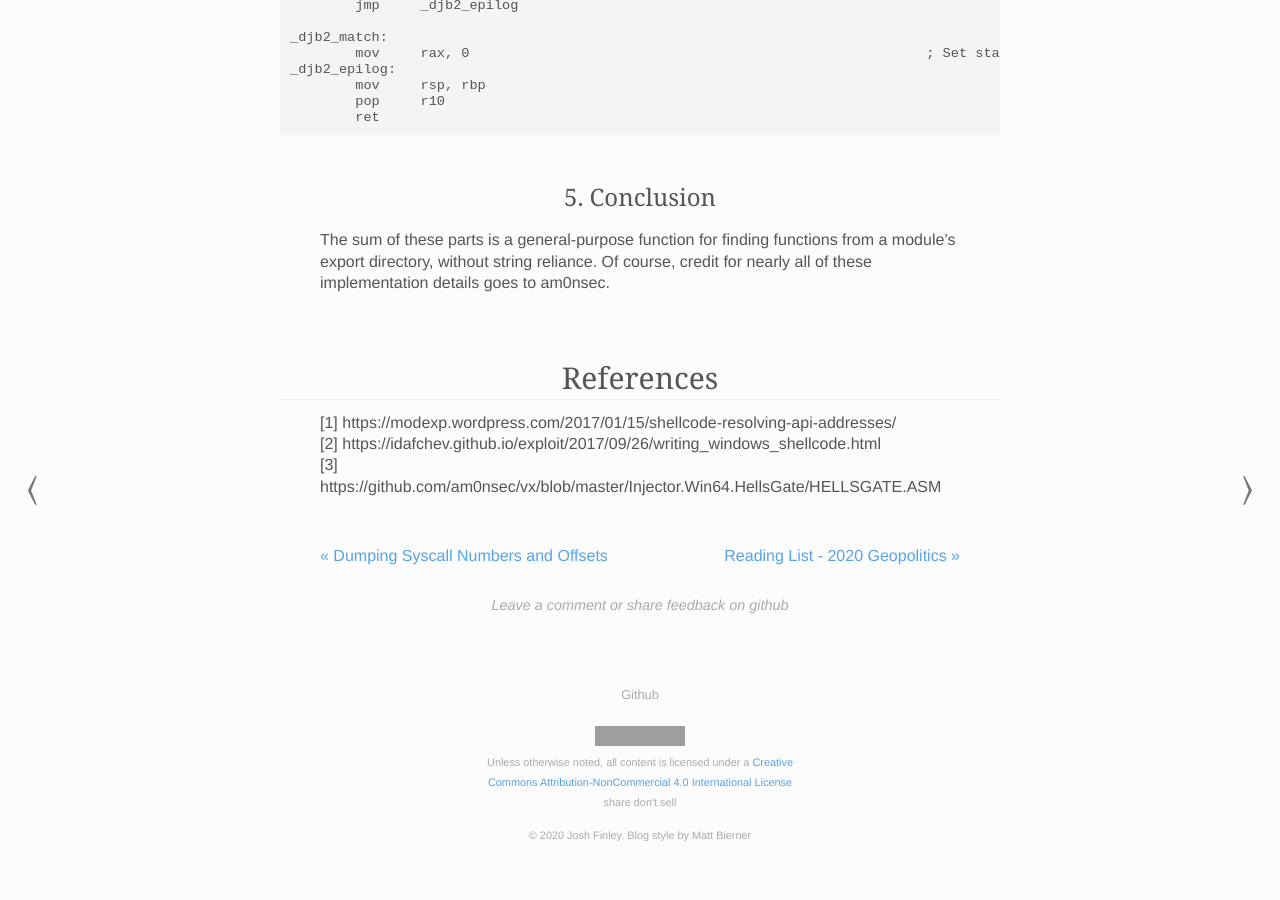
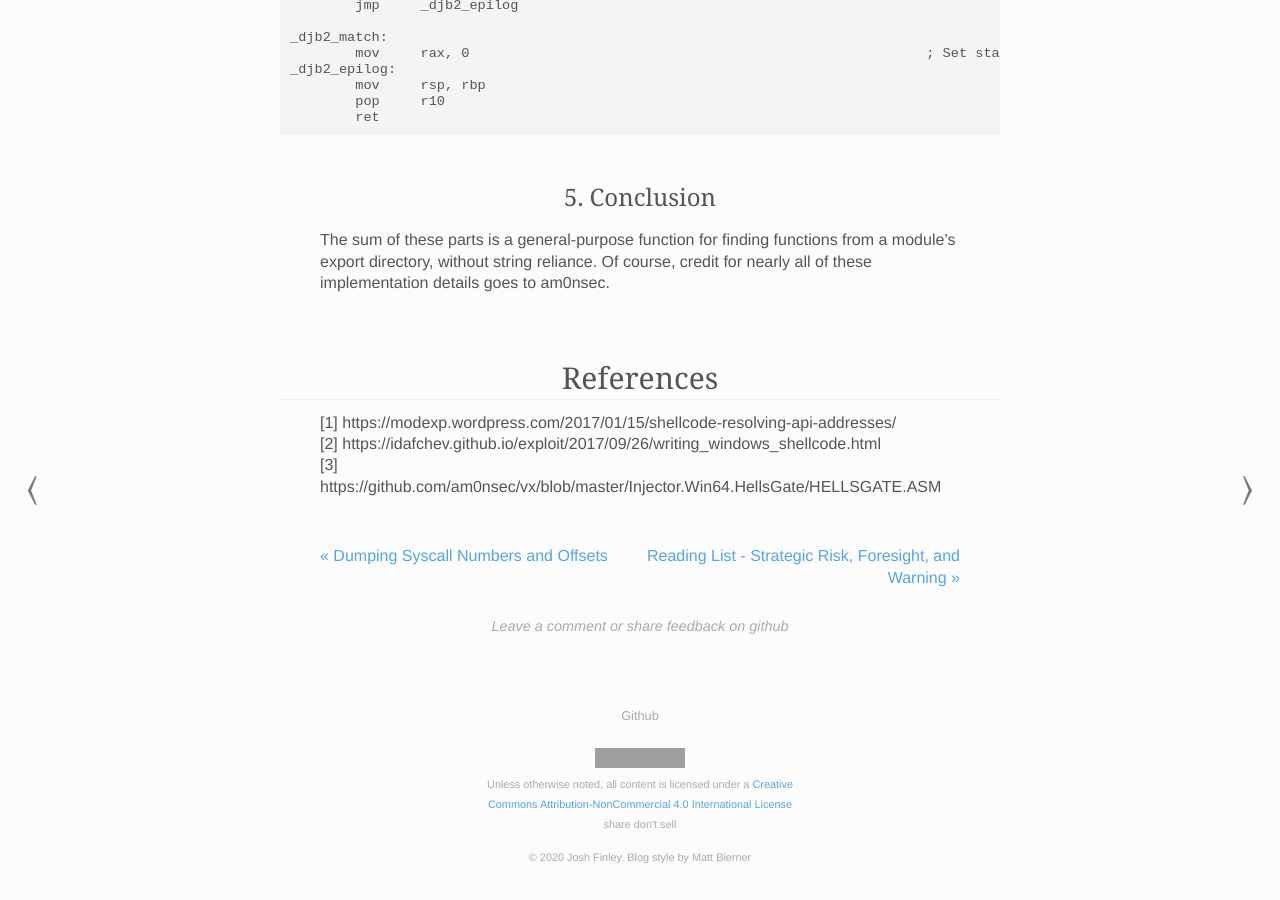
Before and after one commit to joshfinley/joshfinley.github.io, a Jekyll site: the page built from _posts/2020-09-04-masm64-peb-exports.md, in a window 1280 px wide and 900 px high, scrolled down 3020 px. Built offline with Jekyll 4.4.1, drawn with Linux system fonts in a browser that asks for light colours; before the commit the page ends 3898 px from its top, so only the background shows below that; grey boxes are pictures that could not be loaded.

Commit message:
change latest post title

```diff
--- a/_posts/2020-09-07-strategic-foresight-and-warning-reading-list.md
+++ b/_posts/2020-09-07-strategic-foresight-and-warning-reading-list.md
@@ -1,6 +1,6 @@
 ---
 layout: post
-title:  "Reading List - 2020 Geopolitics"
+title:  "Reading List - Strategic Risk, Foresight, and Warning"
 date:   2020-09-07 00:05:29 -0500
 description: Reading list of politically and socially relevent items
 series: strategic foresight and warning
```
